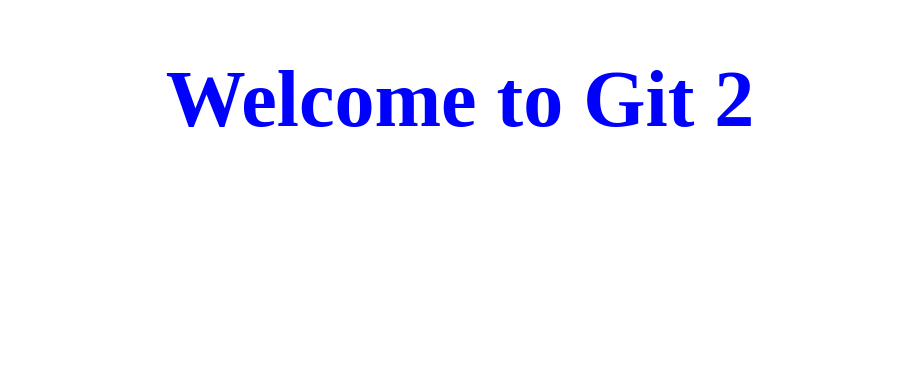
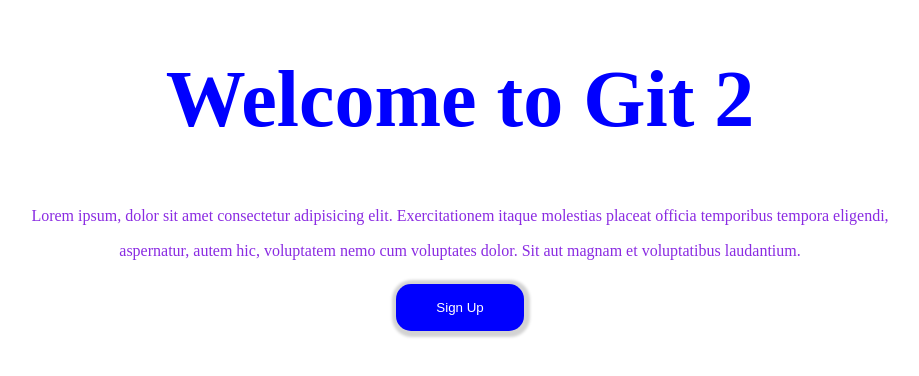
Before and after one commit to petertechy/Git-project-class, a plain HTML site: page index.html in a window 1280 px wide. Shown: the whole page, without its empty margins (180-1099 px from the left). Drawn offline with Linux system fonts and the light colour scheme.

Commit message:
new update

```diff
--- a/index.html
+++ b/index.html
@@ -7,7 +7,11 @@
     <link rel="stylesheet" href="style.css">
 </head>
 <body>
-    <h1>Welcome to Git 2</h1>
+    <div class="container">
+        <h1>Welcome to Git 2</h1>
+    <p>Lorem ipsum, dolor sit amet consectetur adipisicing elit. Exercitationem itaque molestias placeat officia temporibus tempora eligendi, aspernatur, autem hic, voluptatem nemo cum voluptates dolor. Sit aut magnam et voluptatibus laudantium.</p>
+    <button>Sign Up</button>
+    </div>
 
     <script src="./script.js"></script>
 </body>
--- a/style.css
+++ b/style.css
@@ -3,3 +3,22 @@ h1{
     font-size: 5rem;
     text-align: center;
 }
+p{
+    color: blueviolet;
+    line-height: 35px;
+
+}
+.container{
+    width: 70vw;
+    margin: auto;
+    text-align: center;
+}
+button{
+    padding: 16px 40px;
+    background: blue;
+    color: white;
+    border: none;
+    border-radius: 15px;
+    box-shadow: 1px 1px 3px 5px lightgrey;
+    cursor: pointer;
+}
```
